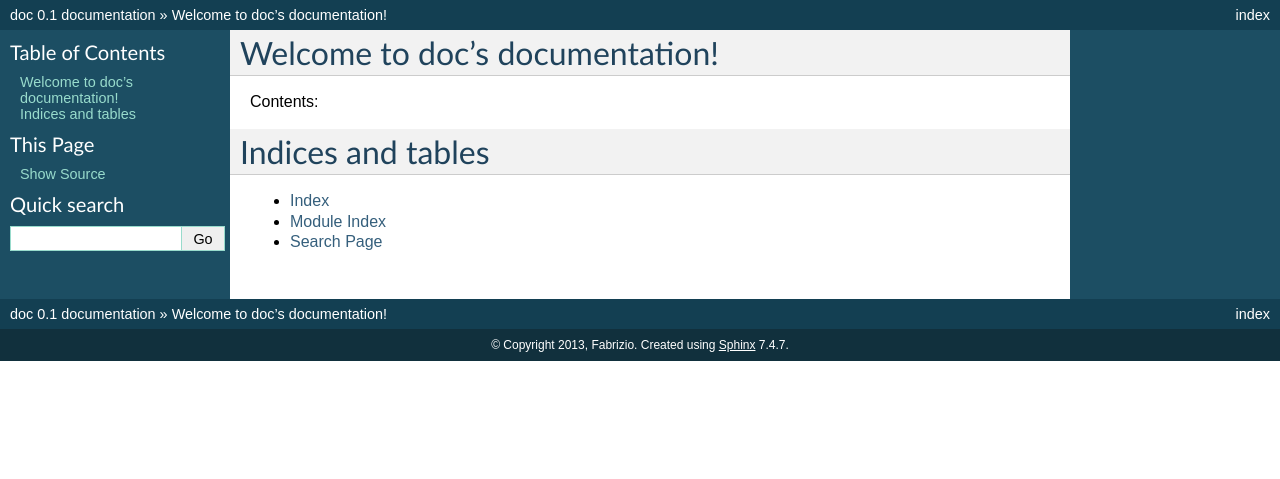
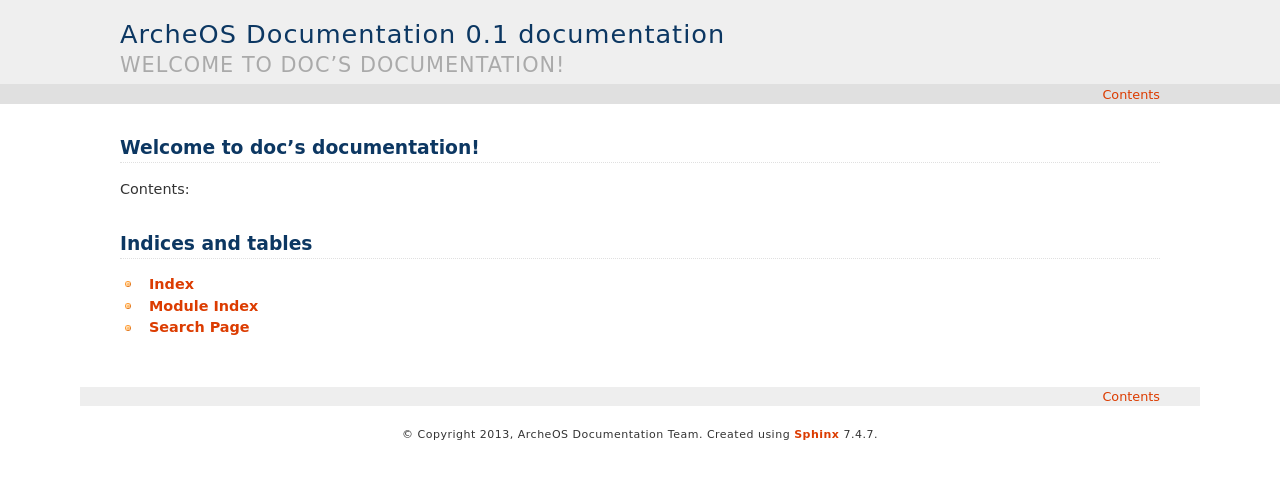
Before and after one commit to archeos/archeos-manual, a Sphinx documentation site: the page built from source/index.rst, in a window 1280 px wide. Shown: the top 479 px of the page. Built offline with Sphinx 7.4.7, drawn with Linux system fonts in a browser that asks for light colours; formulas are drawn with MathJax 3.

Commit message:
Changed theme

```diff
--- a/source/conf.py
+++ b/source/conf.py
@@ -40,8 +40,8 @@ source_suffix = '.rst'
 master_doc = 'index'
 
 # General information about the project.
-project = u'doc'
-copyright = u'2013, Fabrizio'
+project = u'ArcheOS Documentation'
+copyright = u'2013, ArcheOS Documentation Team'
 
 # The version info for the project you're documenting, acts as replacement for
 # |version| and |release|, also used in various other places throughout the
@@ -91,7 +91,7 @@ pygments_style = 'sphinx'
 
 # The theme to use for HTML and HTML Help pages.  See the documentation for
 # a list of builtin themes.
-html_theme = 'default'
+html_theme = 'haiku'
 
 # Theme options are theme-specific and customize the look and feel of a theme
 # further.  For a list of options available for each theme, see the
```
